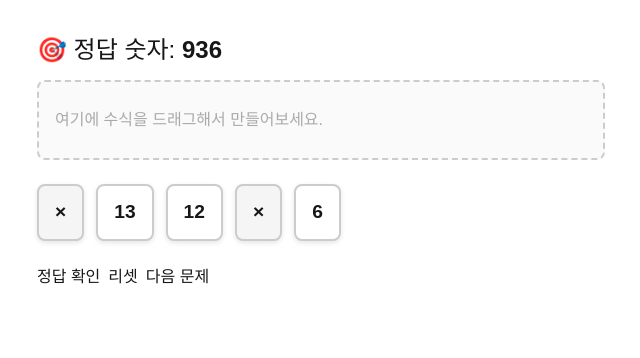
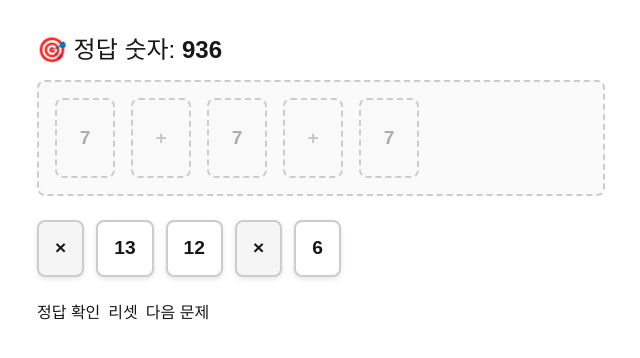
Before and after one commit to rlnrlnworld/dnd-toy, a Next.js app: page /puzzle in a window 1280 px wide. Shown: the top 358 px of the page, without its empty margins (319-959 px from the left). Built offline with nearby package versions, Linux system fonts and the light colour scheme.

Commit message:
feat: 카드 슬롯 생성

```diff
--- /dev/null
+++ b/src/components/puzzle/DropSlot.tsx
@@ -0,0 +1,64 @@
+import { PuzzleItem } from "@/types/puzzle"
+import { useDroppable } from "@dnd-kit/core"
+
+type DropSlotProps = {
+  index: number
+  item: PuzzleItem | null
+  onDrop: (index: number, item: PuzzleItem) => void
+  onRemove: (index: number) => void
+}
+export default function DropSlot({ index, item, onDrop, onRemove }:DropSlotProps) {
+  const { setNodeRef, isOver } = useDroppable({
+    id: `slot-${index}`,
+    data: { index }
+  })
+
+  const isOperatorSlot = index % 2 === 1
+
+  return (
+    <div
+      ref={setNodeRef}
+      style={{
+        width: 60,
+        height: 80,
+        border: '2px dashed #ccc',
+        borderRadius: '8px',
+        backgroundColor: isOver ? '#eef' : '#f9f9f9',
+        display: 'flex',
+        justifyContent: 'center',
+        alignItems: 'center',
+        position: 'relative',
+        fontSize: '1.2rem',
+        fontWeight: 'bold',
+        color: isOperatorSlot ? '#555' : '#000',
+      }}
+    >
+      {item ? (
+        <div>
+          {item.value}
+          <button
+            onClick={() => onRemove(index)}
+            style={{
+              position: 'absolute',
+              top: -6,
+              right: -6,
+              width: 18,
+              height: 18,
+              borderRadius: '50%',
+              background: 'red',
+              color: '#fff',
+              fontSize: 10,
+              border: 'none',
+            }}
+          >
+            ×
+          </button>
+        </div>
+      ) : (
+        <span style={{ opacity: 0.3 }}>
+          {isOperatorSlot ? '+' : '7'}
+        </span>
+      )}
+    </div>
+  )
+}
--- a/src/components/puzzle/DropZone.tsx
+++ b/src/components/puzzle/DropZone.tsx
@@ -1,12 +1,14 @@
 import { PuzzleItem } from "@/types/puzzle"
 import { useDroppable } from "@dnd-kit/core"
+import DropSlot from "./DropSlot"
 
 type DropZoneProps = {
-  items: PuzzleItem[],
-  onRemove: (idx: number) => void
+  items: (PuzzleItem | null)[],
+  onRemove: (idx: number) => void,
+  onDrop: (idx: number, item: PuzzleItem) => void
 }
 
-export default function DropZone({ items, onRemove }: DropZoneProps) {
+export default function DropZone({ items, onRemove, onDrop }: DropZoneProps) {
   const { setNodeRef, isOver } = useDroppable({
     id: 'drop-zone'
   })
@@ -30,42 +32,17 @@ export default function DropZone({ items, onRemove }: DropZoneProps) {
       {items.length === 0 && (
         <span className="text-[#aaa]">여기에 수식을 드래그해서 만들어보세요.</span>
       )}
-      {items.map((item, idx) => (
-        <div
-          key={item.id + '-' + idx}
-          style={{
-            padding: '12px 16px',
-            backgroundColor: item.type === 'number' ? '#fff' : '#f5f5f5',
-            border: '1px solid #bbb',
-            borderRadius: '6px',
-            fontWeight: 'bold',
-            fontSize: '1.2rem',
-            position: 'relative',
-          }}
-        >
-          {item.value}
-          <button
-            onClick={() => onRemove(idx)}
-            style={{
-              position: 'absolute',
-              top: '-6px',
-              right: '-6px',
-              background: '#e00',
-              color: '#fff',
-              border: 'none',
-              borderRadius: '50%',
-              width: '20px',
-              height: '20px',
-              cursor: 'pointer',
-              fontSize: '12px',
-              lineHeight: '20px',
-              textAlign: 'center',
-            }}
-          >
-            X
-          </button>
-        </div>
-      ))}
+      <div className="flex gap-4">
+        {items.map((item, index) => (
+          <DropSlot
+            key={index}
+            index={index}
+            item={item}
+            onDrop={onDrop}
+            onRemove={onRemove}
+          />
+        ))}
+      </div>
     </div>
   )
 }
--- a/src/components/puzzle/PuzzleGame.tsx
+++ b/src/components/puzzle/PuzzleGame.tsx
@@ -21,9 +21,11 @@ export default function PuzzleGame() {
 
   const handleDragEnd = (e: DragEndEvent) => {
     const { active, over } = e
-    if (over?.id === "drop-zone") {
-      const item = active.data.current as PuzzleItem
-      if (item) handleDrop(item)
+    const item = active.data.current as PuzzleItem
+    const slotIndex = over?.data?.current?.index
+
+    if (item && typeof slotIndex === 'number') {
+      handleDrop(slotIndex, item)
     }
   }
 
@@ -34,7 +36,7 @@ export default function PuzzleGame() {
           🎯 정답 숫자: <strong>{puzzle.target}</strong>
         </h2>
 
-        <DropZone items={dropItems} onRemove={removeItem} />
+        <DropZone items={dropItems} onRemove={removeItem} onDrop={handleDrop} />
 
         <div
           style={{
--- a/src/hooks/usePuzzle.ts
+++ b/src/hooks/usePuzzle.ts
@@ -4,24 +4,29 @@ import { Puzzle, PuzzleItem } from "@/types/puzzle"
 import { generateRandomPuzzle } from "@/utils/generatePuzzle"
 import { useState } from "react"
 
-const toEvalExpression = (items: PuzzleItem[]) => {
-  return items.map( i => {
-    if (i.value === '×') return '*'
-    if (i.value === '÷') return '/'
-    return i.value
-  }).join(' ')
+const toEvalExpression = (items: (PuzzleItem | null)[]) => {
+  return items
+    .filter((i): i is PuzzleItem => i !== null)
+    .map(i => {
+      if (i.value === '×') return '*'
+      if (i.value === '÷') return '/'
+      return i.value
+    }).join(' ')
 }
 
 export function usePuzzle() {
   const [puzzle, setPuzzle] = useState<Puzzle>(() => generateRandomPuzzle())
-  const [dropItems, setDropItems] = useState<PuzzleItem[]>([])
+  const [dropItems, setDropItems] = useState<(PuzzleItem | null)[]>([null, null, null, null, null])
   const [isCorrect, setIsCorrect] = useState<boolean|null>(null)
   const [checked, setChecked] = useState(false)
 
-  const handleDrop = (item: PuzzleItem) => {
-    setDropItems(prev => [...prev, item])
-    setChecked(false)
-    setIsCorrect(null)
+  const handleDrop = (index: number, item: PuzzleItem) => {
+    setDropItems(prev => {
+      if (prev[index]) return prev
+      const newItems = [...prev]
+      newItems[index] = item
+      return newItems
+    })
   }
 
   const removeItem = (idx: number) => {
```
